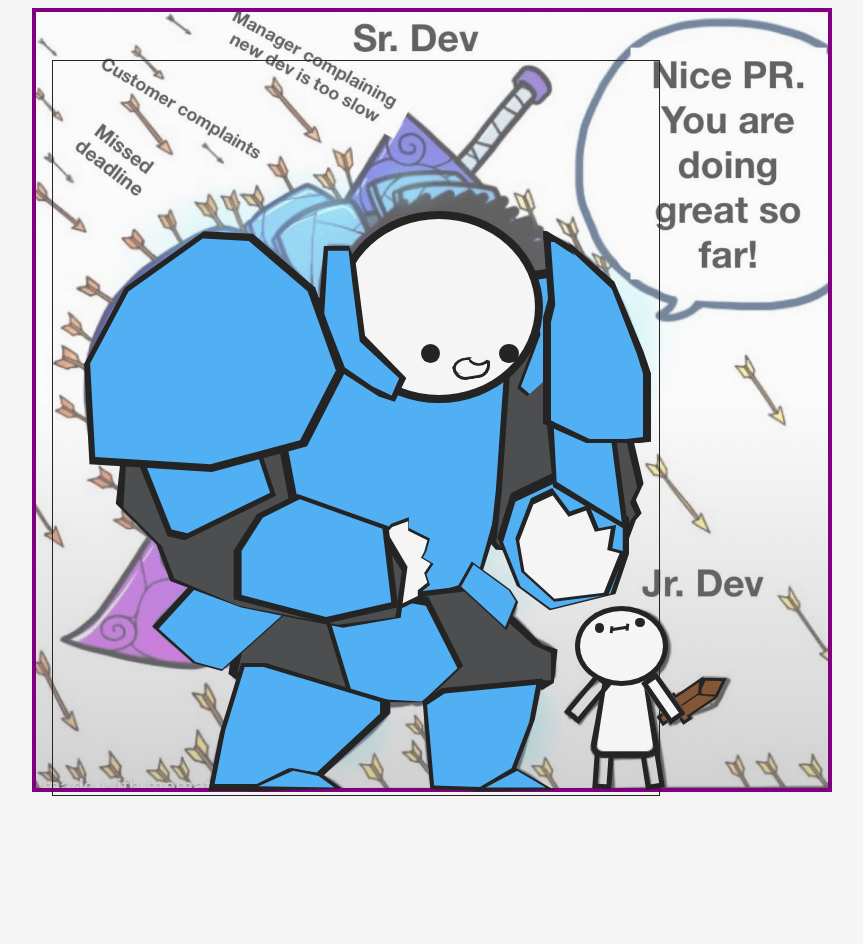
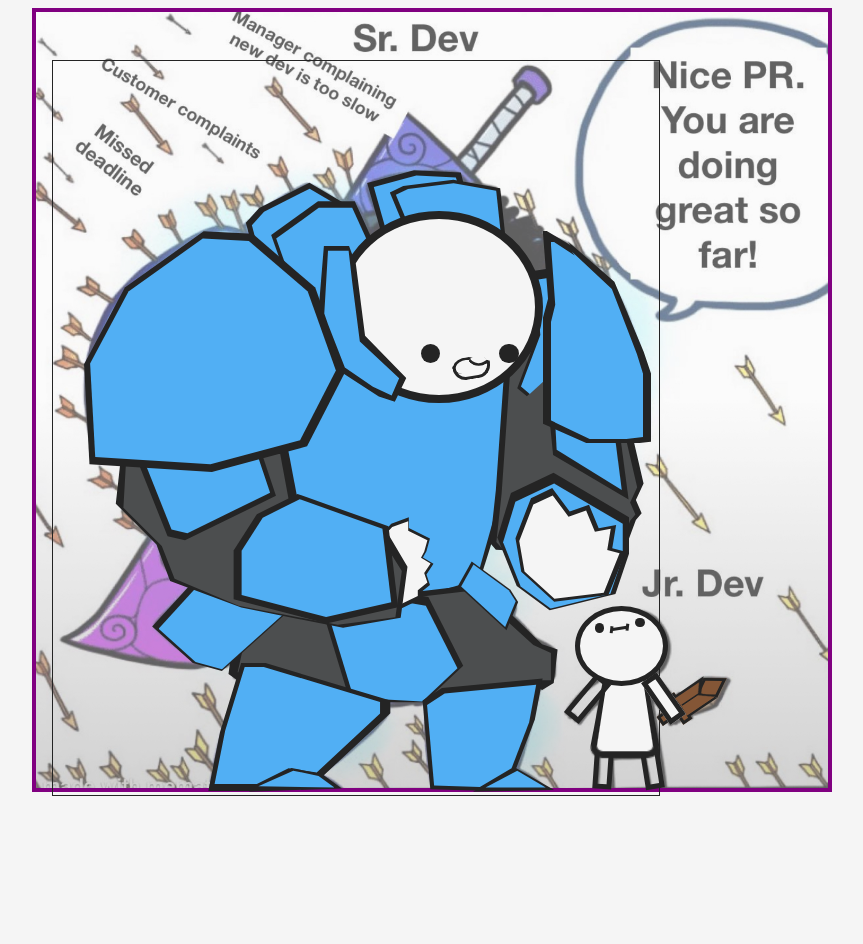
Before and after one commit to mccordgh/senior-junior-dev-art-css, a plain HTML site: page index.html in a window 1280 px wide. Shown: the top 944 px of the page, without its empty margins (208-1071 px from the left). Drawn offline with Linux system fonts and the light colour scheme.

Commit message:
back top armor pieces

```diff
--- a/index.html
+++ b/index.html
@@ -721,7 +721,7 @@
       }
 
       .senior-dev--armpads-right-outer-2 {
-        top: -39.6rem;
+        top: -41.6rem;
         left: 2rem;
         position: relative;
         width: 110%;
@@ -761,7 +761,7 @@
       }
 
       .senior-dev--armpads-right-2 {
-        top: -64.2rem;
+        top: -66.2rem;
         left: 2.3rem;
         position: relative;
         width: 100%;
@@ -1144,15 +1144,6 @@
         background-color: var(--blue);
       }
 
-      .senior-dev-back-pieces-group {
-        position: relative;
-        top: -184rem;
-        left: 12rem;
-        height: 25rem;
-        width: 19rem;
-        /* z-index: 5; */
-      }
-
       .senior-dev-back-pieces-collar-group {
         position: relative;
         top: -210rem;
@@ -1204,91 +1195,109 @@
         background-color: var(--blue);
       }
 
+      .senior-dev-back-pieces-group {
+        position: relative;
+        top: -228rem;
+        left: 11rem;
+        height: 12rem;
+        width: 19rem;
+      }
+
       .senior-dev-back-pieces-center-left-outer {
-        opacity: 0;
-        top: -1rem;
+        top: -51.4rem;
         left: -0.5rem;
         position: relative;
         width: 110%;
         height: 110%;
-        clip-path: polygon(5% 18%, 98% 22%, 71% 87%, 23% 98%);
+        clip-path: polygon(15% 40%, 29% 24%, 40% 24%, 57% 83%, 24% 80%);
         background-color: var(--black);
+        z-index: 2;
       }
 
       .senior-dev-back-pieces-center-left {
-        opacity: 0;
-        top: -27.4rem;
-        left: 0.4rem;
+        top: -63.9rem;
+        left: 0.1rem;
         position: relative;
         width: 100%;
         height: 100%;
-        clip-path: polygon(3% 18%, 98% 22%, 74% 87%, 23% 98%);
+        clip-path: polygon(15% 40%, 29% 24%, 40% 24%, 57% 83%, 24% 80%);
         background-color: var(--blue);
+        z-index: 2;
       }
 
       .senior-dev-back-pieces-center-right-outer {
-        opacity: 0;
-        top: -1rem;
-        left: -0.5rem;
+        top: -79rem;
+        left: 6.5rem;
         position: relative;
         width: 110%;
         height: 110%;
-        clip-path: polygon(5% 18%, 98% 22%, 71% 87%, 23% 98%);
+        clip-path: polygon(
+          17% 38%,
+          21% 35%,
+          36% 32%,
+          50% 36%,
+          53% 80%,
+          28% 80%
+        );
         background-color: var(--black);
+        z-index: 2;
       }
 
       .senior-dev-back-pieces-center-right {
-        opacity: 0;
-        top: -27.4rem;
-        left: 0.4rem;
+        top: -91.6rem;
+        left: 7.2rem;
         position: relative;
         width: 100%;
         height: 100%;
-        clip-path: polygon(3% 18%, 98% 22%, 74% 87%, 23% 98%);
+        clip-path: polygon(
+          17% 38%,
+          21% 35%,
+          36% 32%,
+          50% 36%,
+          53% 80%,
+          28% 80%
+        );
         background-color: var(--blue);
+        z-index: 2;
       }
 
       .senior-dev-back-pieces-top-left-outer {
-        opacity: 0;
-        top: -1rem;
-        left: -0.5rem;
+        top: -1.5rem;
+        left: -2.5rem;
         position: relative;
         width: 110%;
         height: 110%;
-        clip-path: polygon(5% 18%, 98% 22%, 71% 87%, 23% 98%);
+        clip-path: polygon(17% 38%, 21% 31%, 36% 19%, 51% 33%, 24% 80%);
         background-color: var(--black);
       }
 
       .senior-dev-back-pieces-top-left {
-        opacity: 0;
-        top: -27.4rem;
-        left: 0.4rem;
+        top: -14.1rem;
+        left: -1.8rem;
         position: relative;
         width: 100%;
         height: 100%;
-        clip-path: polygon(3% 18%, 98% 22%, 74% 87%, 23% 98%);
+        clip-path: polygon(17% 38%, 21% 31%, 36% 19%, 51% 33%, 24% 80%);
         background-color: var(--blue);
       }
 
       .senior-dev-back-pieces-top-right-outer {
-        opacity: 0;
-        top: -1rem;
-        left: -0.5rem;
+        top: -28rem;
+        left: 5.5rem;
         position: relative;
         width: 110%;
         height: 110%;
-        clip-path: polygon(5% 18%, 98% 22%, 71% 87%, 23% 98%);
+        clip-path: polygon(15% 29%, 29% 23%, 43% 24%, 47% 49%, 27% 96%);
         background-color: var(--black);
       }
 
       .senior-dev-back-pieces-top-right {
-        opacity: 0;
-        top: -27.4rem;
-        left: 0.4rem;
+        top: -40.6rem;
+        left: 6.2rem;
         position: relative;
         width: 100%;
         height: 100%;
-        clip-path: polygon(3% 18%, 98% 22%, 74% 87%, 23% 98%);
+        clip-path: polygon(15% 29%, 29% 23%, 42% 24%, 47% 49%, 27% 96%);
         background-color: var(--blue);
       }
     </style>
@@ -1419,14 +1428,14 @@
         </div>
 
         <div class="senior-dev-back-pieces-group">
+          <div class="senior-dev-back-pieces-top-left-outer"></div>
+          <div class="senior-dev-back-pieces-top-left"></div>
+          <div class="senior-dev-back-pieces-top-right-outer"></div>
+          <div class="senior-dev-back-pieces-top-right"></div>
           <div class="senior-dev-back-pieces-center-left-outer"></div>
           <div class="senior-dev-back-pieces-center-left"></div>
           <div class="senior-dev-back-pieces-center-right-outer"></div>
           <div class="senior-dev-back-pieces-center-right"></div>
-          <div class="senior-dev-back-pieces-top-left-outer"></div>
-          <div class="senior-dev-back-pieces-top-left"></div>
-          <div class="senior-dev-back-pieces-top-right-outer"></div>
-          <div class="senior-dev-back-pieces-top-right"></div>
         </div>
       </div>
     </div>
```
